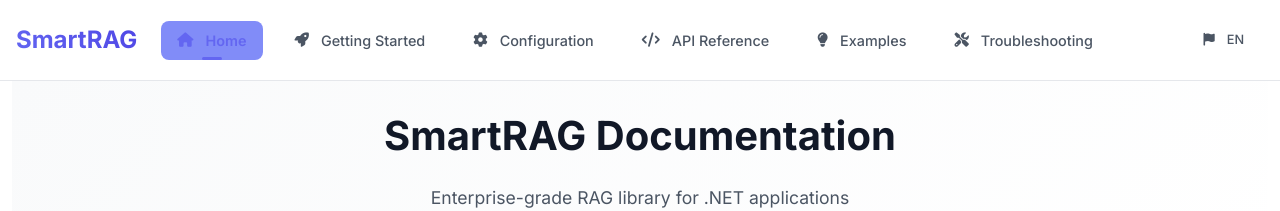
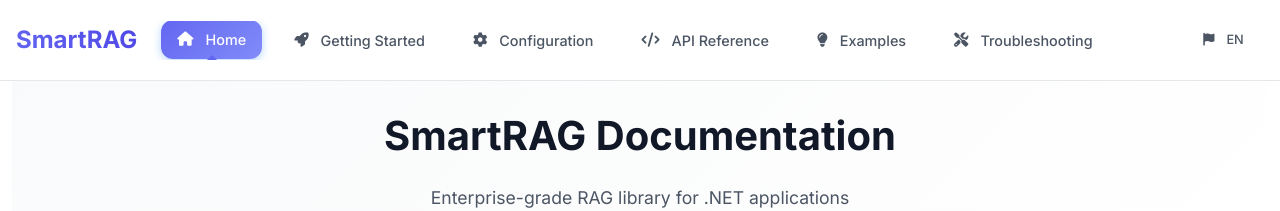
Before and after one commit to byerlikaya/SmartRAG, a Jekyll site: the page built from docs/index.md, in a window 1280 px wide. Shown: the top 211 px of the page. Built offline with Jekyll 4.4.1, drawn with Linux system fonts in a browser that asks for light colours.

Commit message:
Improve active navigation link design - Add gradient background, smooth transitions, and elegant hover effects

```diff
--- a/docs/assets/css/style.css
+++ b/docs/assets/css/style.css
@@ -207,32 +207,52 @@ h1, h2, h3, h4, h5, h6 {
 }
 
 .navbar-nav .nav-link.active {
-    color: var(--primary) !important;
-    background-color: var(--primary-light);
-    font-weight: 600;
-    border-radius: var(--radius-sm);
+    color: var(--white) !important;
+    background: linear-gradient(135deg, var(--primary) 0%, var(--primary-light) 100%);
+    font-weight: 500;
+    border-radius: var(--radius-md);
     position: relative;
+    box-shadow: 0 2px 8px rgba(0, 123, 255, 0.3);
+    transform: translateY(-1px);
+    transition: all 0.3s ease;
 }
 
 .navbar-nav .nav-link.active::after {
     content: '';
     position: absolute;
-    bottom: 0;
+    bottom: -2px;
     left: 50%;
     transform: translateX(-50%);
-    width: 20px;
-    height: 3px;
-    background-color: var(--primary);
-    border-radius: 2px;
+    width: 0;
+    height: 0;
+    background: transparent;
+    border-left: 6px solid transparent;
+    border-right: 6px solid transparent;
+    border-bottom: 6px solid var(--primary);
+    transition: all 0.3s ease;
 }
 
 [data-theme="dark"] .navbar-nav .nav-link.active {
-    color: var(--primary-light) !important;
-    background-color: var(--dark-surface);
+    color: var(--white) !important;
+    background: linear-gradient(135deg, var(--primary) 0%, var(--primary-dark) 100%);
+    box-shadow: 0 2px 8px rgba(0, 123, 255, 0.4);
 }
 
 [data-theme="dark"] .navbar-nav .nav-link.active::after {
-    background-color: var(--primary-light);
+    border-bottom-color: var(--primary-light);
+}
+
+.navbar-nav .nav-link.active:hover {
+    transform: translateY(-2px);
+    box-shadow: 0 4px 12px rgba(0, 123, 255, 0.4);
+}
+
+[data-theme="dark"] .navbar-nav .nav-link.active:hover {
+    box-shadow: 0 4px 12px rgba(0, 123, 255, 0.5);
+}
+
+[data-theme="dark"] .navbar-nav .nav-link.active:hover {
+    box-shadow: 0 4px 12px rgba(0, 123, 255, 0.5);
 }
 
 [data-theme="dark"] .navbar-nav .nav-link:hover {
```
